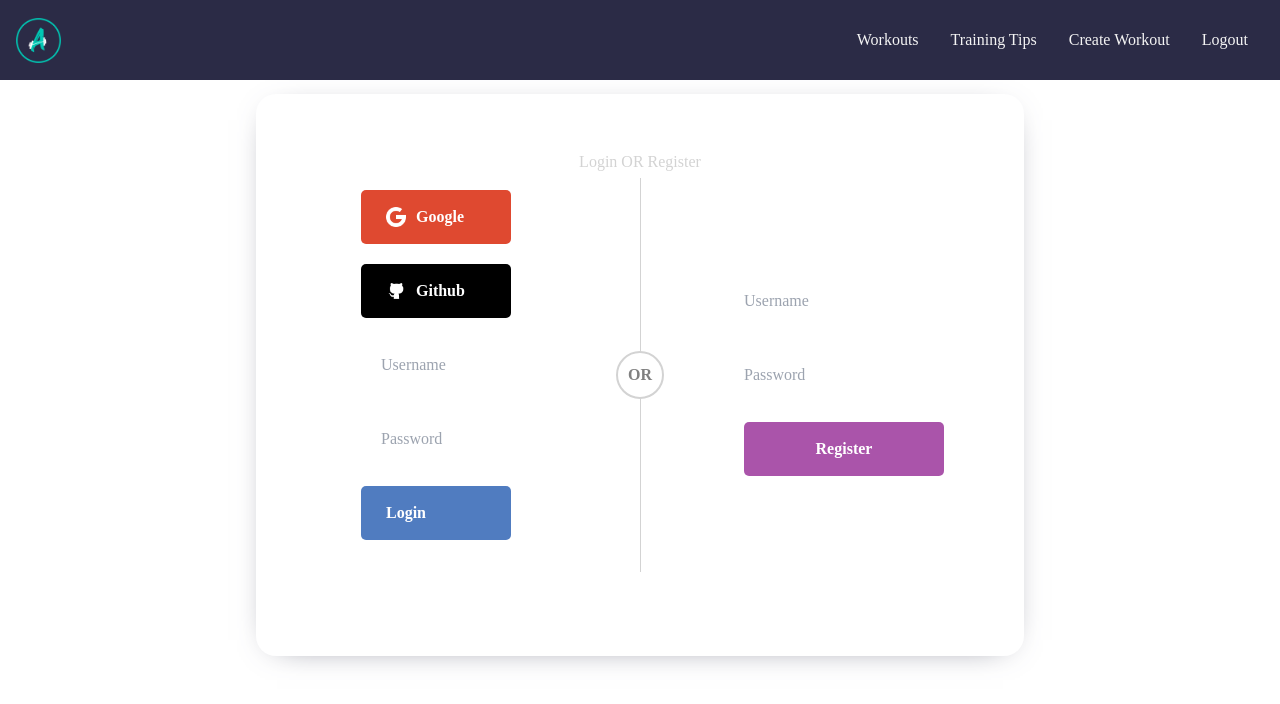
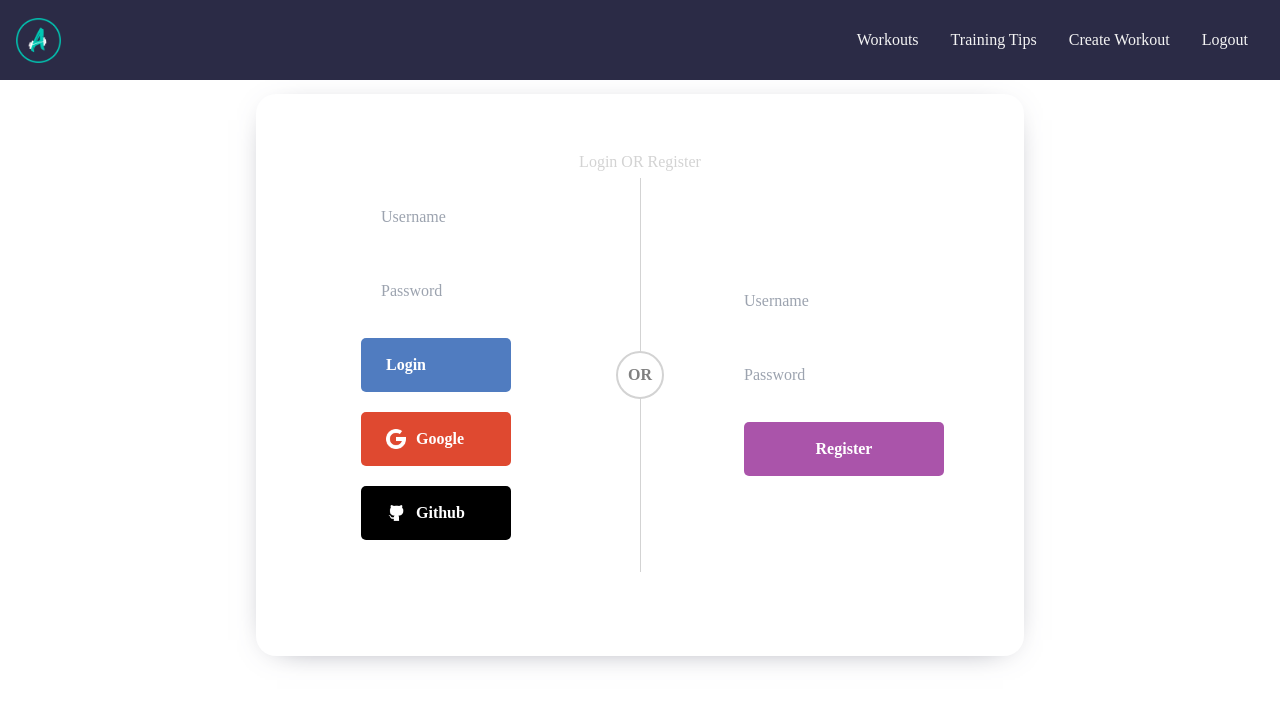
Before and after one commit to thecoachanna/Starting-Strength2.0, a React (Create React App) app in the folder frontend/: page /login in a window 1280 px wide. Shown: the top 704 px of the page. Built offline with nearby package versions, Linux system fonts and the light colour scheme; no server answers.

Commit message:
working on local login

```diff
--- a/frontend/src/App.js
+++ b/frontend/src/App.js
@@ -53,10 +53,10 @@ function App() {
 
       <Navbar user={user} />
             <Routes>
-              <Route path='workouts' element={<Home exercises={exercises} />} />
+              <Route path='/workouts' element={<Home exercises={exercises} />} />
               <Route path="/login" element={user ? <Navigate to="/" /> : <Login />} />
-              <Route path='workouts/new' element={ <NewWorkout exercises={exercises}/>} />
-              <Route path='workouts/tips' element={ <TrainingTips />} />
+              <Route path='/workouts/new' element={ <NewWorkout exercises={exercises}/>} />
+              <Route path='/workouts/tips' element={ <TrainingTips />} />
             </Routes>
 
     </div>
--- a/frontend/src/pages/Login.js
+++ b/frontend/src/pages/Login.js
@@ -1,49 +1,30 @@
 import React, { useState } from "react";
-import Axios from "axios";
+import { useNavigate } from 'react-router-dom';
+import axios from "axios";
 import Google from "../assets/google.png";
 import Github from "../assets/github.png";
 
-const Login = () => {
-  const [registerUsername, setRegisterUsername] = useState("");
-  const [registerPassword, setRegisterPassword] = useState("");
-  const [loginUsername, setLoginUsername] = useState("");
-  const [loginPassword, setLoginPassword] = useState("");
-  const [data, setData] = useState(null);
+const Login = ({setUser}) => {
+  const navigate = useNavigate()
+    const [formData, setFormData] = React.useState()
 
-  const registerUser = () => {
-    Axios({
-      method: "POST",
-      data: {
-        username: registerUsername,
-        password: registerPassword,
-      },
-      withCredentials: true,
-      url: "http://localhost:4000/register",
-    }).then((res) => console.log(res));
-  };
 
-  const loginUser = () => {
-    Axios({
-      method: "POST",
-      data: {
-        username: loginUsername,
-        password: loginPassword,
-      },
-      withCredentials: true,
-      url: "http://localhost:4000/login",
-    }).then((res) => console.log(res));
-  };
+  const handleChange = (e) => {
+        setFormData({...formData, [e.target.id] : e.target.value})
+    }
 
-  const getUser = () => {
-    Axios({
-      method: "GET",
-      withCredentials: true,
-      url: "http://localhost:4000/user",
-    }).then((res) => {
-      setData(res.data);
-      console.log(res.data);
-    });
-  };
+    const handleSubmit = (e) => {
+        e.preventDefault()
+        axios.post('http://localhost:4000/user/login', formData)
+        .then(res => {
+            console.log(res)
+            if(res.status === 200){
+                setUser(res.data)
+                navigate('/workouts/home')
+            }
+        })
+    }
+
 
   const google = () => {
     window.open("http://localhost:4000/auth/google", "_self");
@@ -59,7 +40,13 @@ const Login = () => {
       <h1 className="loginTitle">Login OR Register</h1>
       <div className="wrapper">
         <div className="left">
-          <div className="loginButton google" onClick={google}>
+
+          <div className="left">
+            <input className="leftInput" type="text" placeholder="Username" onChange={handleChange}/>
+            <input className="leftInput" type="text" placeholder="Password" onChange={handleChange}/>
+            <button className="loginButton user" onSubmit={handleSubmit}>Login</button>
+            </div>
+            <div className="loginButton google" onClick={google}>
             <img src={Google} alt="" className="icon" />
             Google
           </div>
@@ -67,20 +54,15 @@ const Login = () => {
             <img src={Github} alt="" className="icon" />
             Github
           </div>
-          <div className="left">
-            <input className="leftInput" type="text" placeholder="Username" onChange={(e) => setLoginUsername(e.target.value)}/>
-            <input className="leftInput" type="text" placeholder="Password" onChange={(e) => setLoginPassword(e.target.value)}/>
-            <button className="loginButton user" onClick={loginUser}>Login</button>
-          </div>
         </div>
         <div className="center">
           <div className="line" />
           <div className="or">OR</div>
         </div>
         <div className="right">
-          <input className="rightInput" type="text" placeholder="Username" onChange={(e) => setRegisterUsername(e.target.value)}/>
-          <input className="rightInput" type="text" placeholder="Password" onChange={(e) => setRegisterPassword(e.target.value)}/>
-          <button className="submit" onClick={registerUser}>Register</button>
+          <input className="rightInput" type="text" placeholder="Username" />
+          <input className="rightInput" type="text" placeholder="Password" />
+          <button className="submit" >Register</button>
         </div>
       </div>
       </div>
@@ -89,3 +71,46 @@ const Login = () => {
 };
 
 export default Login;
+
+
+
+// const [registerUsername, setRegisterUsername] = useState("");
+//   const [registerPassword, setRegisterPassword] = useState("");
+//   const [loginUsername, setLoginUsername] = useState("");
+//   const [loginPassword, setLoginPassword] = useState("");
+//   const [data, setData] = useState(null);
+
+//   const registerUser = () => {
+//     Axios({
+//       method: "POST",
+//       data: {
+//         username: registerUsername,
+//         password: registerPassword,
+//       },
+//       withCredentials: true,
+//       url: "http://localhost:4000/register",
+//     }).then((res) => console.log(res));
+//   };
+
+//   const loginUser = () => {
+//     Axios({
+//       method: "POST",
+//       data: {
+//         username: loginUsername,
+//         password: loginPassword,
+//       },
+//       withCredentials: true,
+//       url: "http://localhost:4000/login",
+//     }).then((res) => console.log(res));
+//   };
+
+//   const getUser = () => {
+//     Axios({
+//       method: "GET",
+//       withCredentials: true,
+//       url: "http://localhost:4000/user",
+//     }).then((res) => {
+//       setData(res.data);
+//       console.log(res.data);
+//     });
+//   };
```
